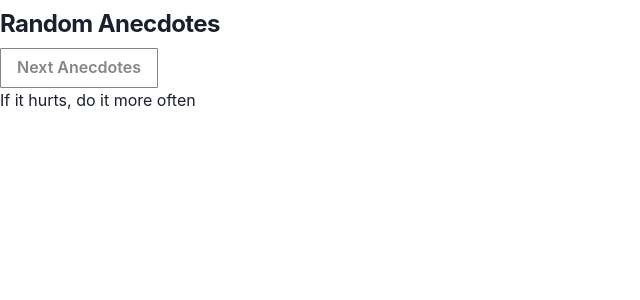
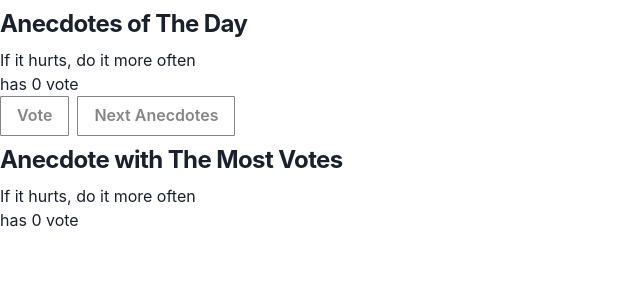
Before and after one commit to thanapoom21/portfolio-nextjs, a Next.js app: page /fullstackopen-tutorial/Anecdotes in a window 1280 px wide. Shown: the top 300 px of the page, without its empty margins (0-640 px from the left). Built offline with nearby package versions, Linux system fonts and the light colour scheme.

Commit message:
create vote button and keep tracks of points

```diff
--- a/pages/fullstackopen-tutorial/Anecdotes.js
+++ b/pages/fullstackopen-tutorial/Anecdotes.js
@@ -1,6 +1,6 @@
 import { useState } from 'react'
 import { Button } from '@chakra-ui/react'
-const Anecdotes = () => {
+
 const anecdotes = [
   'If it hurts, do it more often',
   'Adding manpower to a late software project makes it later!',
@@ -10,22 +10,43 @@ const Anecdotes = () => {
   'Debugging is twice as hard as writing the code in the first place. Therefore, if you write the code as cleverly as possible, you are, by definition, not smart enough to debug it.',
   'Programming without an extremely heavy use of console.log is same as if a doctor would refuse to use x-rays or blood tests when diagnosing patients',
 ]
+
+const randomize = (array) => {
+  return Math.round(Math.random() * (array.length - 1))
+}
+
+const Anecdotes = () => {
   const [selected, setSelected] = useState(0)
-
-  const randomize = (anecdotes) => {
-    return Math.round(Math.random() * anecdotes.length)
-  }
+  const [points, setPoints] = useState(Array(anecdotes.length).fill(0))
+  const mostVotes = Math.max(...points)
 
   const handleClick = () => {
     const selectedAnecdote = randomize(anecdotes)
     setSelected(selectedAnecdote)
   }
 
+  const handleVote = () => {
+    const copiedPoints = [...points]
+    copiedPoints[selected] += 1
+    setPoints(copiedPoints)
+  }
+
   return (
     <div>
       <p className='text-xl md:text-2xl font-bold tracking-tight my-2'>
-        Random Anecdotes
+        Anecdotes of The Day
       </p>
+      <p>{anecdotes[selected]}</p>
+      <p>has {points[selected]} vote</p>
+      <Button
+        mr={2}
+        colorScheme='blackAlpha'
+        variant='outline'
+        borderRadius='1px'
+        onClick={handleVote}
+      >
+        Vote
+      </Button>
       <Button
         mr={2}
         colorScheme='blackAlpha'
@@ -35,7 +56,12 @@ const Anecdotes = () => {
       >
         Next Anecdotes
       </Button>
-      <p>{anecdotes[selected]}</p>
+
+      <p className='text-xl md:text-2xl font-bold tracking-tight my-2'>
+        Anecdote with The Most Votes
+      </p>
+      {anecdotes[points.indexOf(mostVotes)]}
+      <p>has {mostVotes} vote</p>
     </div>
   )
 }
```
Lines whose indentation alone changed are shown as unchanged.
